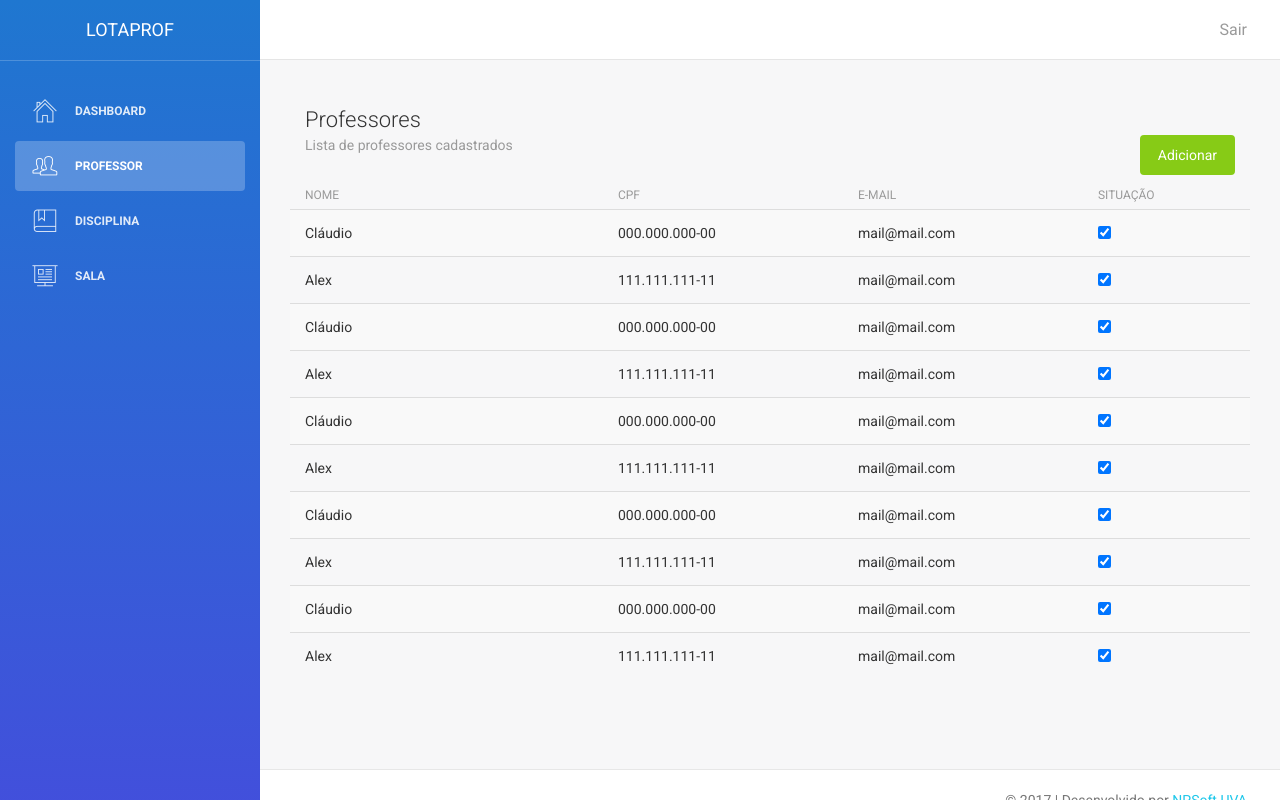
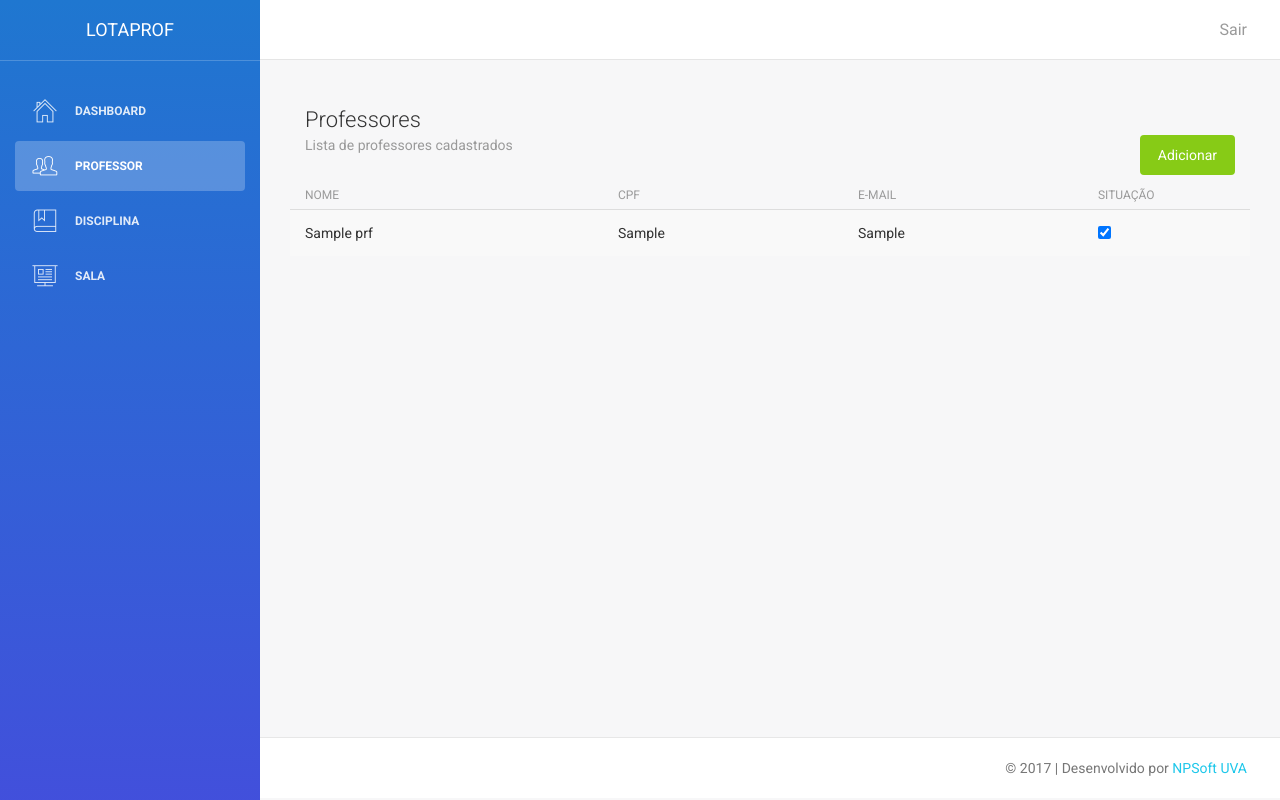
Before and after one commit to npsoftuva/lotacaoprofessores, a PHP site: page /professor.php in a window 1280 px wide. Run offline with PHP 8.4, Linux system fonts and the light colour scheme; tables that the repository leaves empty or names only in its code hold one stand-in row (values such as "Sample post"); some libraries are stand-ins or nearby versions.

Commit message:
Atualização

```diff
--- a/controller/ProfessorController.php
+++ b/controller/ProfessorController.php
@@ -3,7 +3,7 @@
 // MVC = controller
 // objeto = Professor
 
-require_once($_SERVER['DOCUMENT_ROOT'] . '/dao/ProfessorDAO.php');
+require_once('../dao/ProfessorDAO.php');
 
 class ProfessorController {
 
--- a/dao/ProfessorDAO.php
+++ b/dao/ProfessorDAO.php
@@ -3,8 +3,8 @@
 // MVC = controller
 // objeto = Professor
 
-  require_once($_SERVER['DOCUMENT_ROOT'] . '/model/Professor.class.php');
-  require_once($_SERVER['DOCUMENT_ROOT'] . '/lib/BD.class.php');
+  require_once('../model/Professor.class.php');
+  require_once('../lib/BD.class.php');
 
   class ProfessorDAO {
 
--- a/view/professor.php
+++ b/view/professor.php
@@ -1,3 +1,10 @@
+<?php
+  require_once('../controller/ProfessorController.php');
+
+  $professorController = new ProfessorController();
+  $professores = $professorController->searchAll();
+
+?>
 <!doctype html>
 <html lang="en">
   <head>
@@ -55,66 +62,14 @@
                         <th class="col-xs-2 col-sm-2 col-md-2 col-lg-2">Situação</th>
                       </thead>
                       <tbody>
+<?php foreach ($professores as $professor) { ?>
                         <tr>
-                          <td>Cláudio</td>
-                          <td>000.000.000-00</td>
-                          <td>mail@mail.com</td>
+                          <td><?php echo $professor->__get("prf_nom"); ?></td>
+                          <td><?php echo $professor->__get("prf_cpf"); ?></td>
+                          <td><?php echo $professor->__get("prf_eml"); ?></td>
                           <td><input type="checkbox" checked="checked"></td>
                         </tr>
-                        <tr>
-                          <td>Alex</td>
-                          <td>111.111.111-11</td>
-                          <td>mail@mail.com</td>
-                          <td><input type="checkbox" checked="checked"></td>
-                        </tr>
-                        <tr>
-                          <td>Cláudio</td>
-                          <td>000.000.000-00</td>
-                          <td>mail@mail.com</td>
-                          <td><input type="checkbox" checked="checked"></td>
-                        </tr>
-                        <tr>
-                          <td>Alex</td>
-                          <td>111.111.111-11</td>
-                          <td>mail@mail.com</td>
-                          <td><input type="checkbox" checked="checked"></td>
-                        </tr>
-                        <tr>
-                          <td>Cláudio</td>
-                          <td>000.000.000-00</td>
-                          <td>mail@mail.com</td>
-                          <td><input type="checkbox" checked="checked"></td>
-                        </tr>
-                        <tr>
-                          <td>Alex</td>
-                          <td>111.111.111-11</td>
-                          <td>mail@mail.com</td>
-                          <td><input type="checkbox" checked="checked"></td>
-                        </tr>
-                        <tr>
-                          <td>Cláudio</td>
-                          <td>000.000.000-00</td>
-                          <td>mail@mail.com</td>
-                          <td><input type="checkbox" checked="checked"></td>
-                        </tr>
-                        <tr>
-                          <td>Alex</td>
-                          <td>111.111.111-11</td>
-                          <td>mail@mail.com</td>
-                          <td><input type="checkbox" checked="checked"></td>
-                        </tr>
-                        <tr>
-                          <td>Cláudio</td>
-                          <td>000.000.000-00</td>
-                          <td>mail@mail.com</td>
-                          <td><input type="checkbox" checked="checked"></td>
-                        </tr>
-                        <tr>
-                          <td>Alex</td>
-                          <td>111.111.111-11</td>
-                          <td>mail@mail.com</td>
-                          <td><input type="checkbox" checked="checked"></td>
-                        </tr>
+<?php } ?>
                       </tbody>
                     </table>
                   </div>
```
